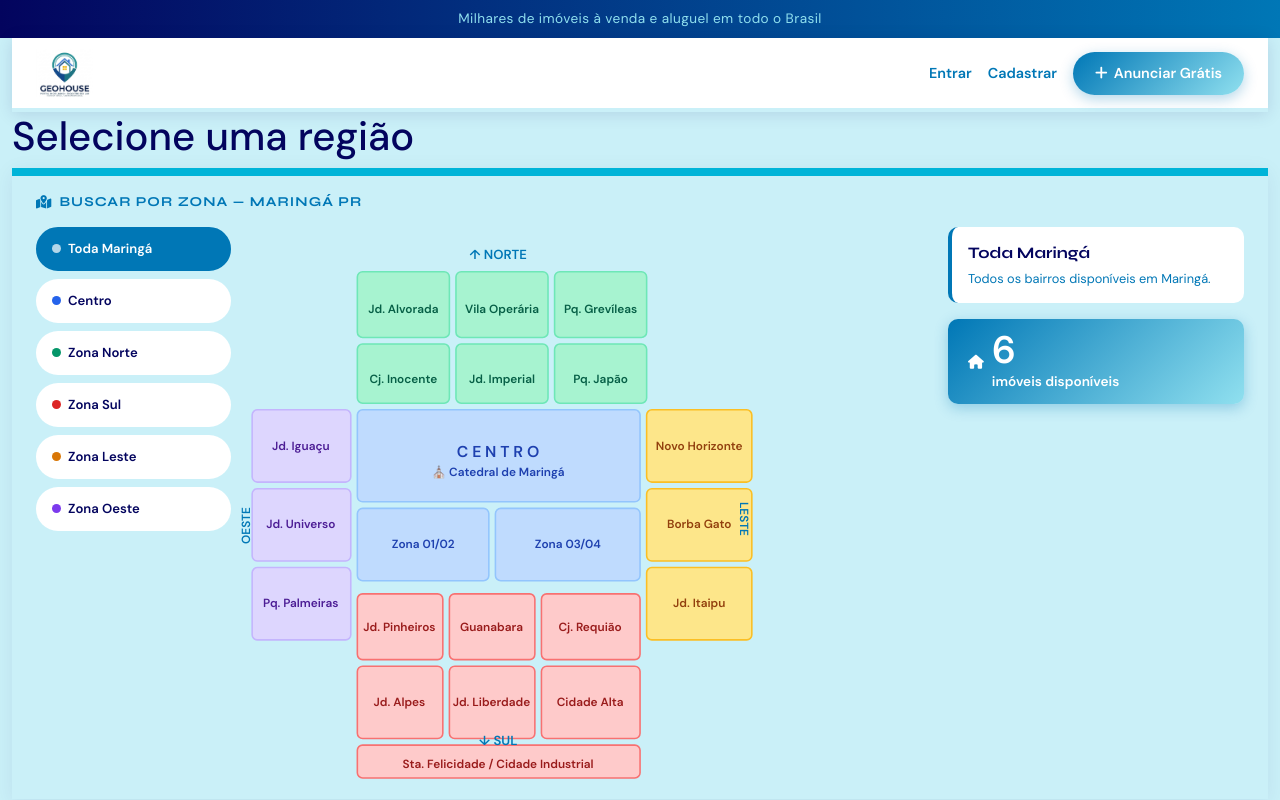
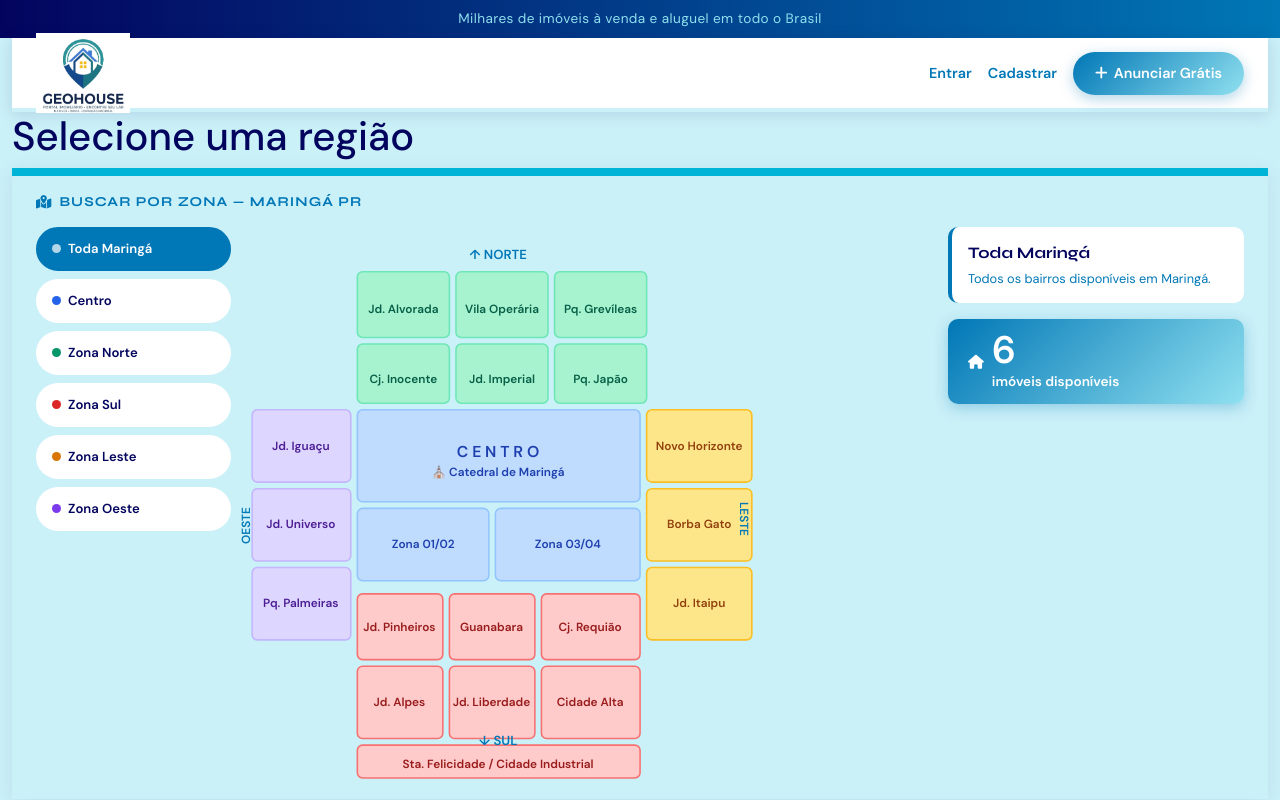
Before and after one commit to jaeno198/cotokin, a Vue app: page / in a window 1280 px wide. Shown: the top 800 px of the page. Built offline with nearby package versions, Linux system fonts and the light colour scheme; no server answers.

Commit message:
Increase header image height from 48px to 80px

```diff
--- a/src/App.vue
+++ b/src/App.vue
@@ -113,7 +113,7 @@ function fazerLogout() {
 <style>
 header nav a img {
   display: block;
-  height: 48px;
+  height: 80px;
   max-width: 160px;
   width: auto;
   object-fit: contain;
```
